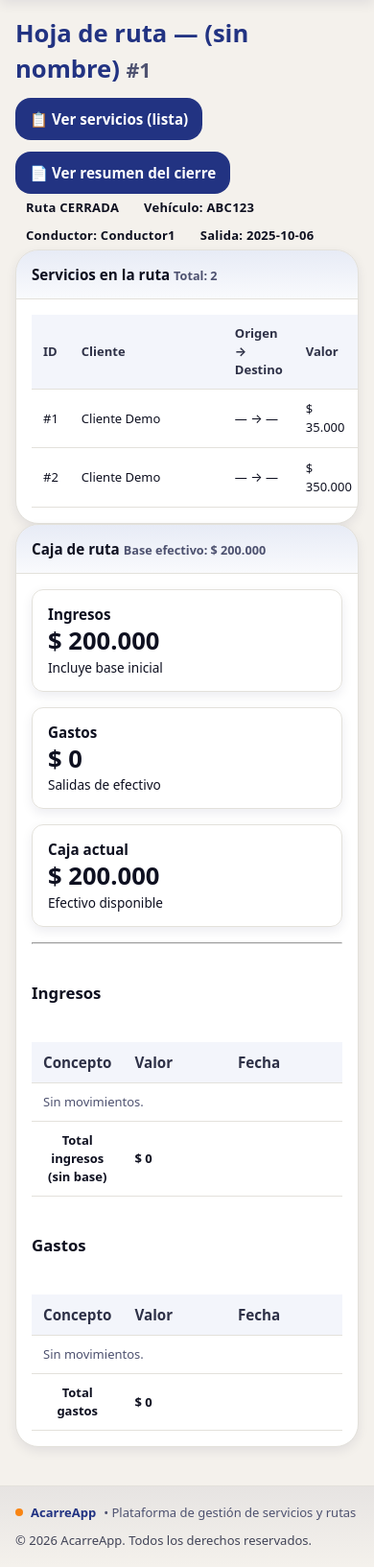
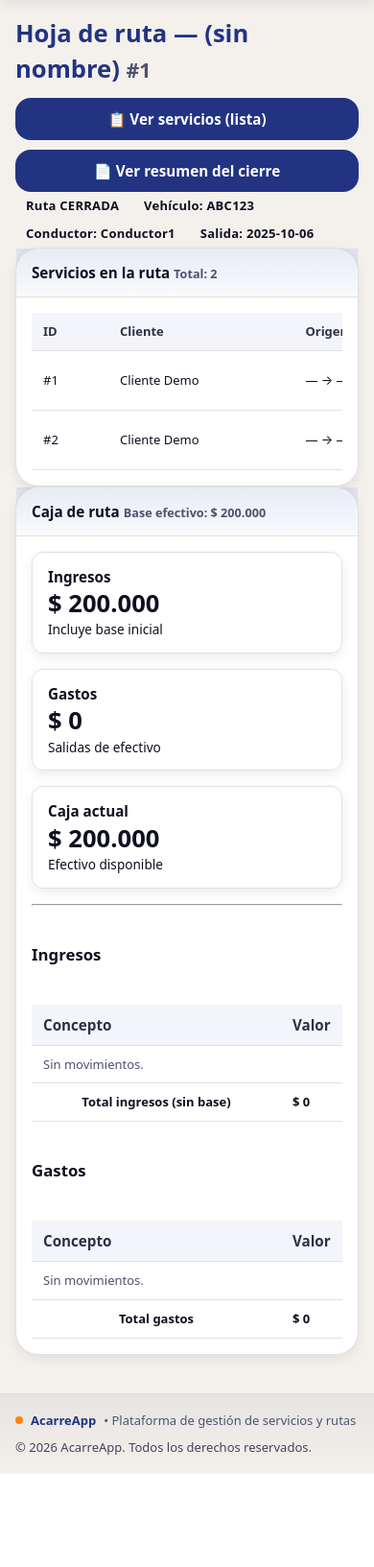
Before and after one commit to camilo0419/AcarreApp, a Django app: page /rutas/1/ in a window 390 px wide. Shown: the part 119-1752 px from the top of the page at 96% size. After the commit the page ends 1655 px from the top, so only its background shows below. Run offline with Django 5.2, Linux system fonts and the light colour scheme; a user stored in the database is signed in; data comes from the database, SQL or seed files in the repository; both versions use the stored data as it was after the commit.

Commit message:
Mejora Hoja de ruta

```diff
--- a/templates/rutas/detail.html
+++ b/templates/rutas/detail.html
@@ -11,12 +11,20 @@
   }
   .actions-inline form{ display:inline-block; margin:0; }
 
+  /* En móvil: botones más cómodos */
+  @media (max-width: 575.98px){
+    .actions-inline{ gap:10px; }
+    .actions-inline .btn{ width:100%; }
+    .actions-inline form{ width:100%; }
+    .actions-inline form .btn{ width:100%; }
+  }
+
   /* ===== KPIs con aire ===== */
   .kpis{
     display:grid;
     grid-template-columns: repeat(3,1fr);
-    gap:20px;             /* separación entre tarjetas */
-    margin-bottom:20px;   /* aire abajo del grupo */
+    gap:20px;
+    margin-bottom:20px;
   }
   .kpis > *{ min-width:0; }
   @media (max-width: 992px){
@@ -67,7 +75,7 @@
   .caja-ingreso .card-title{ color:#236a3b; }
   .caja-gasto  .card-title{ color:#8a1a1a; }
 
-  .caja-grid > *{ margin:0; } /* inputs limpios */
+  .caja-grid > *{ margin:0; }
 
   /* ===== Drag handle ===== */
   .drag-handle{
@@ -84,6 +92,34 @@
   /* feedback Sortable */
   .sortable-chosen{ opacity:.7; }
   .sortable-ghost{ opacity:.35; background:var(--bg-soft); }
+
+  /* ============================================================
+     ✅ FIX iPhone: tablas NO se cortan, permiten scroll horizontal
+     ============================================================ */
+
+  /* Asegurar scroll horizontal real en iOS */
+  .table-responsive{
+    overflow-x: auto !important;
+    overflow-y: hidden !important;
+    -webkit-overflow-scrolling: touch;
+    width: 100%;
+    display:block;
+  }
+
+  /* Evitar que algún padre recorte el scroll (muy común en iPhone) */
+  @media (max-width: 767.98px){
+    .card, .card-body{ overflow: visible !important; }
+  }
+
+  /* Anchos mínimos para forzar el scroll cuando se necesite */
+  .table-servicios{ min-width: 820px; }
+  .mov-table{ min-width: 560px; }
+
+  /* Pequeña mejora de legibilidad en móvil */
+  @media (max-width: 767.98px){
+    .table-servicios thead th,
+    .mov-table thead th{ white-space:nowrap; }
+  }
 </style>
 {% endblock %}
 
@@ -143,7 +179,7 @@
       </div>
       <div class="card-body p-0">
         <div class="table-responsive">
-          <table class="table table-striped table-hover align-middle mb-0">
+          <table class="table table-striped table-hover align-middle mb-0 table-servicios">
             <thead class="table-light">
               <tr>
                 {% if es_gerente and ruta.estado == "ACTIVA" %}
@@ -183,7 +219,10 @@
                 </td>
               </tr>
               {% empty %}
-              <tr><td {% if es_gerente and ruta.estado == "ACTIVA" %}colspan="7"{% else %}colspan="6"{% endif %} class="text-center text-muted py-4">Sin servicios.</td></tr>
+              <tr>
+                <td {% if es_gerente and ruta.estado == "ACTIVA" %}colspan="7"{% else %}colspan="6"{% endif %}
+                    class="text-center text-muted py-4">Sin servicios.</td>
+              </tr>
               {% endfor %}
             </tbody>
           </table>
@@ -383,7 +422,7 @@
         animation: 150,
         ghostClass: 'sortable-ghost',
         chosenClass: 'sortable-chosen',
-        delayOnTouchOnly: true,  // tap sostenido en móviles
+        delayOnTouchOnly: true,
         delay: 150,
         onEnd: async function(){
           const order = currentOrder();
```
Also changed, not shown: db.sqlite3.
